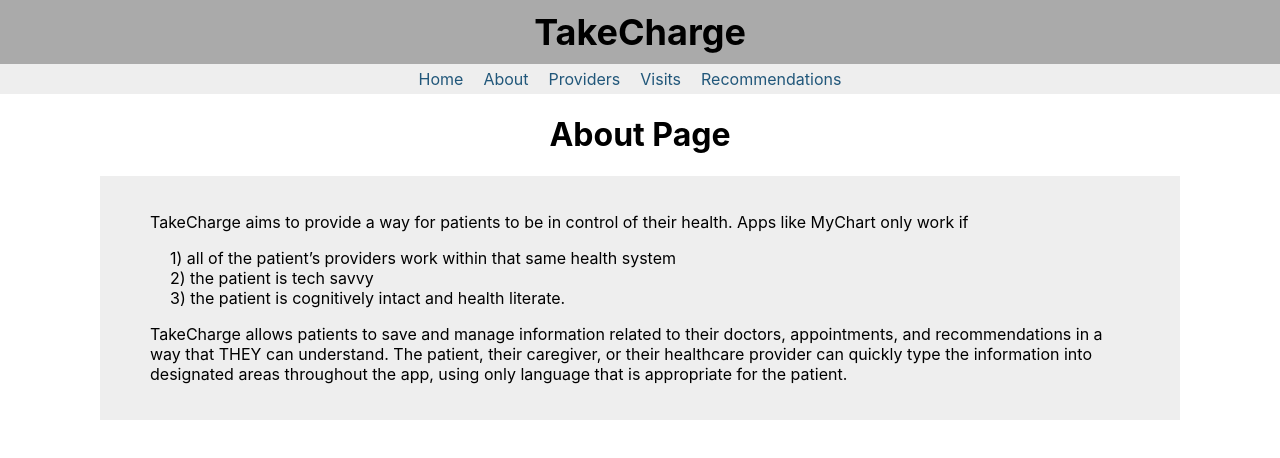
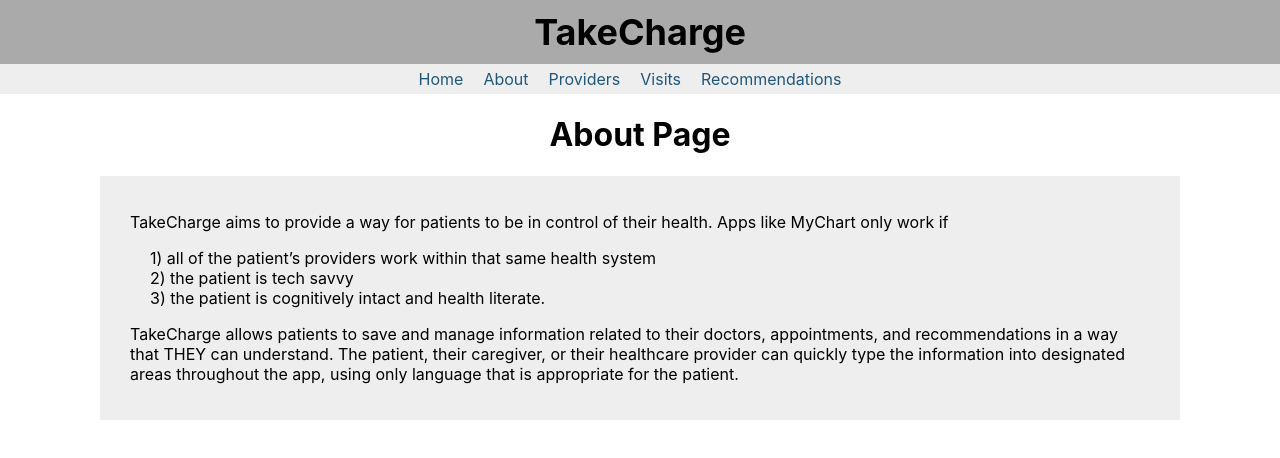
Before and after one commit to cjoy-ant/takecharge-client, a React (Create React App) app: page /about in a window 1280 px wide. Shown: the top 458 px of the page. Built offline with nearby package versions, Linux system fonts and the light colour scheme.

Commit message:
fix about css

```diff
--- a/src/About/About.css
+++ b/src/About/About.css
@@ -1,6 +1,6 @@
 .About__description {
   margin: 20px 100px 20px 100px;
-  padding: 20px 70px 20px 50px;
+  padding: 20px 40px 20px 30px;
   background: #eeeeee;
   text-align: left;
 }
```
